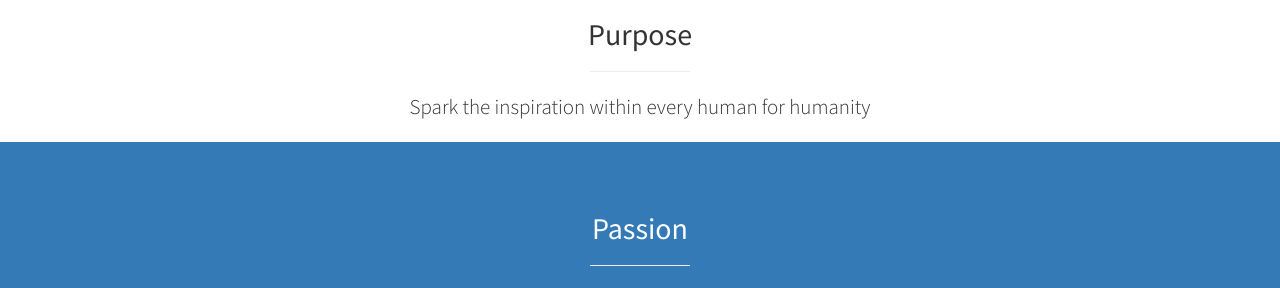
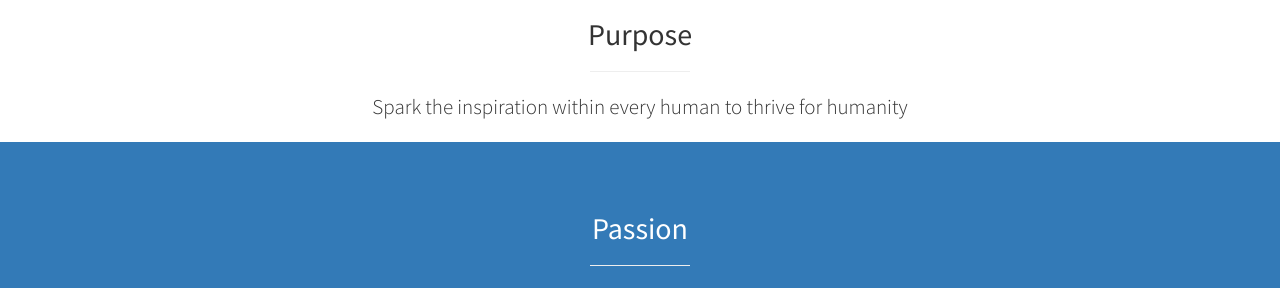
Before and after one commit to jikinluke8/inspark, a Jekyll site: the page built from index.html, in a window 1280 px wide. Shown: the part 902-1190 px from the top of the page. Built offline with Jekyll 4.4.1, drawn with Linux system fonts in a browser that asks for light colours.

Commit message:
Update purpose.html

```diff
--- a/_includes/purpose.html
+++ b/_includes/purpose.html
@@ -4,7 +4,7 @@
       <div class="col-lg-12 text-center">
           <h2>Purpose</h2>
           <hr class="small">
-          <p class="lead">Spark the inspiration within every human for humanity</p>
+          <p class="lead">Spark the inspiration within every human to thrive for humanity</p>
         <div class="col-lg-12 text-center">
         </div>
       </div>
```
